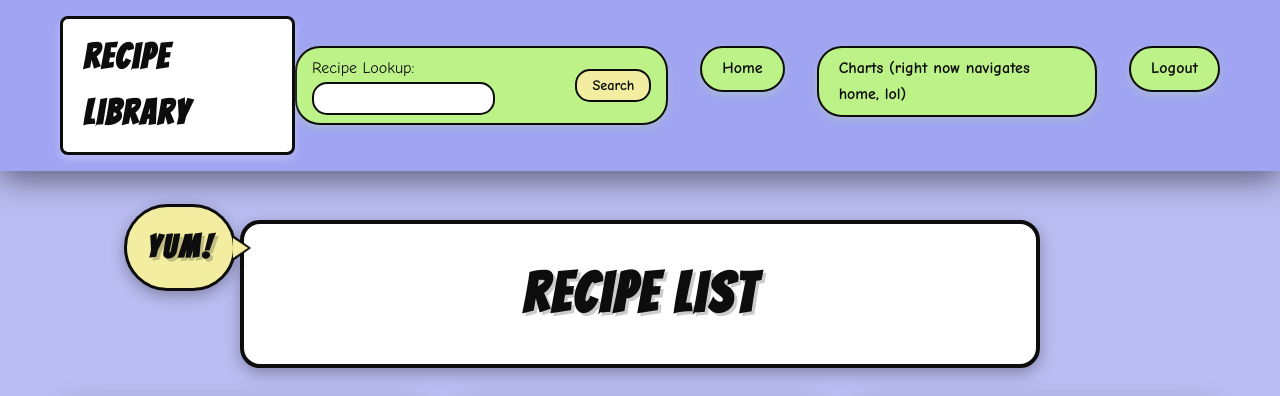
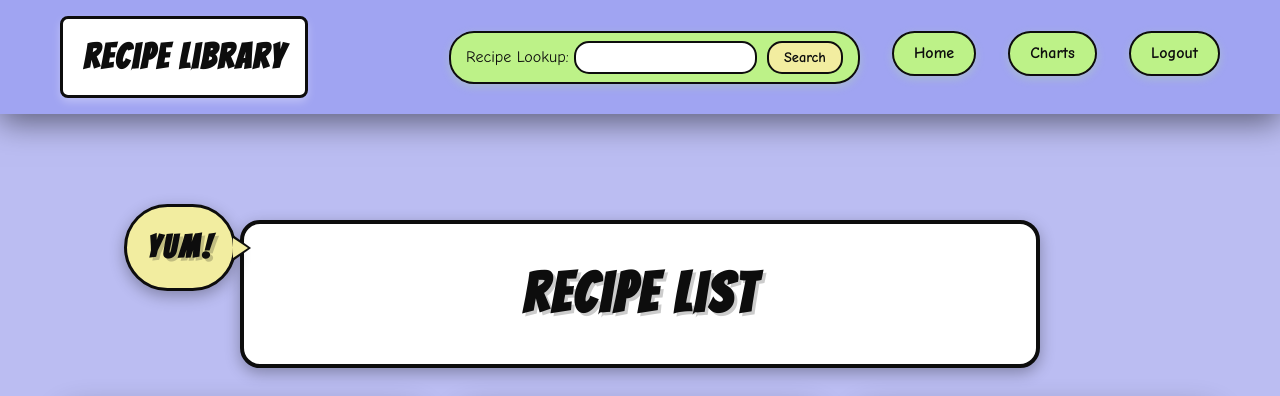
Before and after one commit to Bre-Wonder/Recipe-App-Achievment, a Django app: page /list/ in a window 1280 px wide. Shown: the top 396 px of the page. Run offline with Django 5.2, Linux system fonts and the light colour scheme; a user stored in the database is signed in; data comes from the database, SQL or seed files in the repository.

Commit message:
changed navigatio name

```diff
--- a/Acheivement 2/A2_Recipe_App/src/recipeApp/templates/recipeApp/main_recipelist.html
+++ b/Acheivement 2/A2_Recipe_App/src/recipeApp/templates/recipeApp/main_recipelist.html
@@ -439,7 +439,7 @@
 
                      </form></li>
                     <li><a href="{% url 'recipeApp:home' %}">Home</a></li>
-                    <li><a href="{% url 'recipeApp:home' %}">Charts (right now navigates home, lol)</a></li>
+                    <li><a href="{% url 'recipeApp:charts' %}">Charts</a></li>
                     <li><a href ="{%url 'logout' %}"> Logout </a></li>
                 </ul>
             </div>
```
